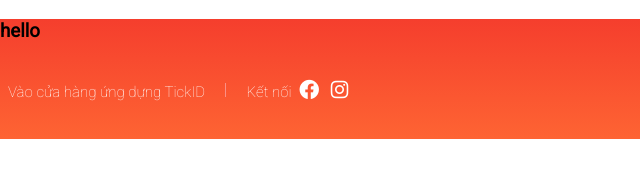
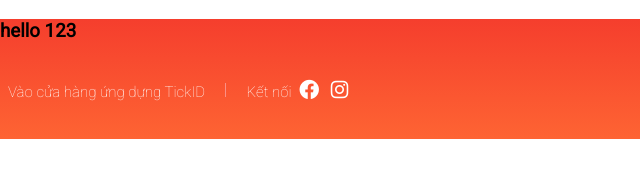
Before and after one commit to Kuroidaka/f8-shopee, a plain HTML site: page index.html in a window 1280 px wide. Shown: the full height of the page, 0-640 px from the left. Drawn offline with nearby package versions, Linux system fonts and the light colour scheme.

Commit message:
Update index.html

```diff
--- a/index.html
+++ b/index.html
@@ -17,7 +17,7 @@
 
     <div class="app">
         <header class="header">
-    <h3>hello</h3>
+    <h3>hello 123</h3>
             <div class="grid">
 
                 <nav class="header__navbar">
```
